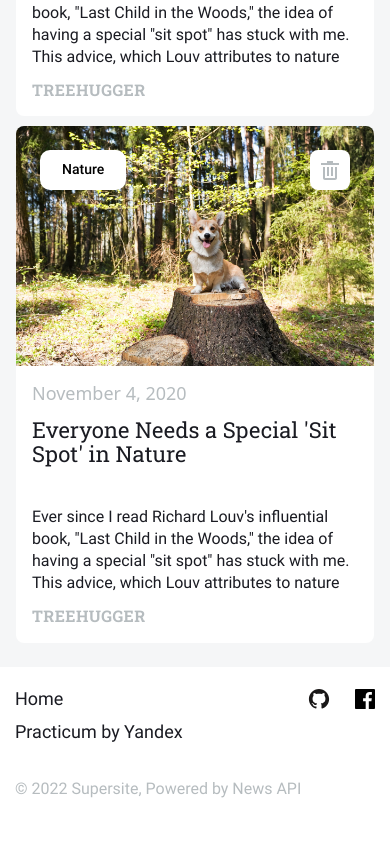
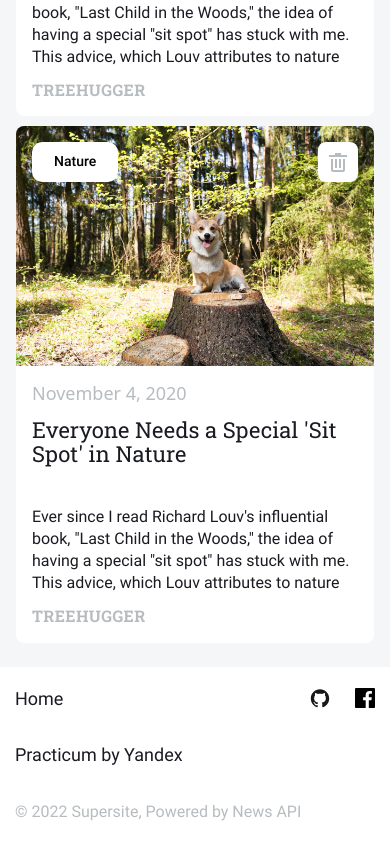
Before and after one commit to BarakBarz/news-explorer-frontend, a React (Create React App) app: page /saved-news in a window 390 px wide. Shown: the part 8097-8941 px from the top of the page. Built offline with nearby package versions, Linux system fonts and the light colour scheme.

Commit message:
fix all reviewer comments

```diff
--- a/src/components/About/About.css
+++ b/src/components/About/About.css
@@ -8,7 +8,7 @@
 
 .about__photo {
   display: block;
-  width: 41.5%;
+  width: 464px;
   justify-self: start;
   margin-top: 80px;
 }
@@ -21,8 +21,8 @@
 }
 
 .about__header {
-  font-family: 'Roboto-Slab', 'Open Sans',
-    'Helvetica Neue', sans-serif;
+  font-family: 'Roboto-Slab', 'Open Sans', 'Helvetica Neue',
+    sans-serif;
   font-size: 40px;
   line-height: 1.15;
   margin-bottom: 24px;
@@ -37,7 +37,11 @@
   margin: 0 0 24px;
 }
 
-@media screen and (max-width: 920px) {
+.about__description:last-child {
+  margin: 0;
+}
+
+@media screen and (max-width: 1040px) {
   .about {
     min-height: 354px;
     padding-left: 40px;
@@ -45,6 +49,7 @@
   }
 
   .about__photo {
+    width: 232px;
     margin-top: 61px;
   }
 
@@ -63,7 +68,8 @@
   .about {
     flex-direction: column;
     padding: 32px 24px 0;
-    min-height: 752px;
+    height: 752px;
+    box-sizing: border-box;
   }
 
   .about__photo {
--- a/src/components/Footer/Footer.css
+++ b/src/components/Footer/Footer.css
@@ -37,29 +37,33 @@
   grid-column: 3;
 }
 
-.footer__button {
-  padding-left: 28px;
+.footer__icon-link:first-of-type {
+  padding-left: 0px;
 }
 
-.footer__button:first-of-type {
-  padding-left: 0;
+.footer__icon-link {
+  padding-left: 28px;
 }
 
 @media screen and (max-width: 920px) {
   .footer {
-    height: 64px;
-    padding-top: 24px;
+    padding-top: 21px;
     padding-left: 40px;
     padding-right: 40px;
-    padding-bottom: 18px;
+    padding-bottom: 21px;
   }
 
-  .footer__button {
+  .footer__icon-link {
     padding-left: 25px;
   }
 
   .footer__link {
     margin-right: 25px;
+  }
+
+  .footer__button {
+    width: 22px;
+    height: 22px;
   }
 }
 
@@ -68,7 +72,7 @@
     height: calc(176px - 41px);
     padding: 21px 15px;
     grid-template-columns: minmax(200px, 600px) 40px;
-    grid-template-rows: 1fr 1fr;
+    grid-template-rows: 1fr 0fr;
   }
 
   .footer__heading {
@@ -83,7 +87,13 @@
     display: grid;
     grid-template-rows: 1fr 1fr;
   }
+
   .footer__icons {
-    grid-column: 2 / 5;
+    grid-column: 2 / 4;
+  }
+
+  .footer__button {
+    width: 20px;
+    height: 20px;
   }
 }
--- a/src/components/Footer/Footer.js
+++ b/src/components/Footer/Footer.js
@@ -19,14 +19,24 @@ function Footer() {
         </a>
       </div>
       <div className='footer__icons'>
+        <a
+          href='https://github.com/BarakB1991'
+          className='footer__icon-link'>
           <img
             className='footer__button'
             src={githubIcon}
-          alt='github icon'></img>
+            alt='github icon'
+          />
+        </a>
+        <a
+          href='https://facebook.com/106654715369878/'
+          className='footer__icon-link'>
           <img
             className='footer__button'
             src={facebookIcon}
-          alt='facebook icon'></img>
+            alt='facebook icon'
+          />
+        </a>
       </div>
     </footer>
   );
--- a/src/components/NewsCard/NewsCard.css
+++ b/src/components/NewsCard/NewsCard.css
@@ -108,9 +108,31 @@
     height: 72px;
   }
 
+  .article-card__button-container {
+    top: 8px;
+    right: 8px;
+  }
+
+  .article-card__keyword-container {
+    top: 8px;
+    left: 8px;
+  }
+
   .article-card__text-content {
     font-size: 16px;
     line-height: 1.37;
     max-height: 88px;
   }
 }
+
+@media screen and (max-width: 600px) {
+  .article-card__button-container {
+    top: 16px;
+    right: 16px;
+  }
+
+  .article-card__keyword-container {
+    top: 16px;
+    left: 16px;
+  }
+}
--- a/src/components/PopupWithform/PopupWithForm.css
+++ b/src/components/PopupWithform/PopupWithForm.css
@@ -11,7 +11,7 @@
   align-items: center;
   visibility: hidden;
   opacity: 0;
-  /* transition: visibility 0.7s, opacity 0.7s ease-in-out; */
+  box-sizing: border-box;
 }
 
 .popup_visible {
@@ -148,6 +148,12 @@
 }
 
 @media screen and (max-width: 600px) {
+  .popup__box {
+    padding: 16px;
+    width: 320px;
+    height: 520px;
+  }
+
   .popup__close-btn {
     width: 24px;
     height: 24px;
@@ -155,20 +161,16 @@
     right: 5px;
   }
 
-  .popup__box {
-    width: 430px;
-    padding: 34px 36px 28px;
-  }
-
   .popup__title {
-    font-size: 18px;
-    line-height: 1.22;
-    margin: 0 0 50px;
+    font-size: 24px;
+    line-height: 1.16;
+    margin: 0 0 17px;
   }
 
   .popup__submit-btn {
-    width: 238px;
     height: 46px;
     font-size: 14px;
+    width: 288px;
+    padding: 0 16px;
   }
 }
--- a/src/components/SavedNewsHeader/SavedNewsHeader.css
+++ b/src/components/SavedNewsHeader/SavedNewsHeader.css
@@ -38,7 +38,7 @@
 @media screen and (max-width: 920px) {
   .saved-news-header {
     padding: 24px 40px 32px;
-    grid-template-columns: minmax(288px, 336px);
+    grid-template-columns: minmax(336px, 380px);
     gap: 16px;
   }
 
@@ -50,6 +50,10 @@
   .saved-news-header__greeting {
     font-size: 30px;
     line-height: 1.13;
+  }
+
+  .saved-news-header__keywords-used {
+    width: unset;
   }
 }
 
--- a/src/components/SearchResults/SearchResults.css
+++ b/src/components/SearchResults/SearchResults.css
@@ -58,6 +58,9 @@
 
   .results__title {
     padding-left: 16px;
+    padding-right: 16px;
+    font-size: 30px;
+    line-height: 1.13;
   }
 
   .results__more-button {
```
Lines whose indentation alone changed are shown as unchanged.
